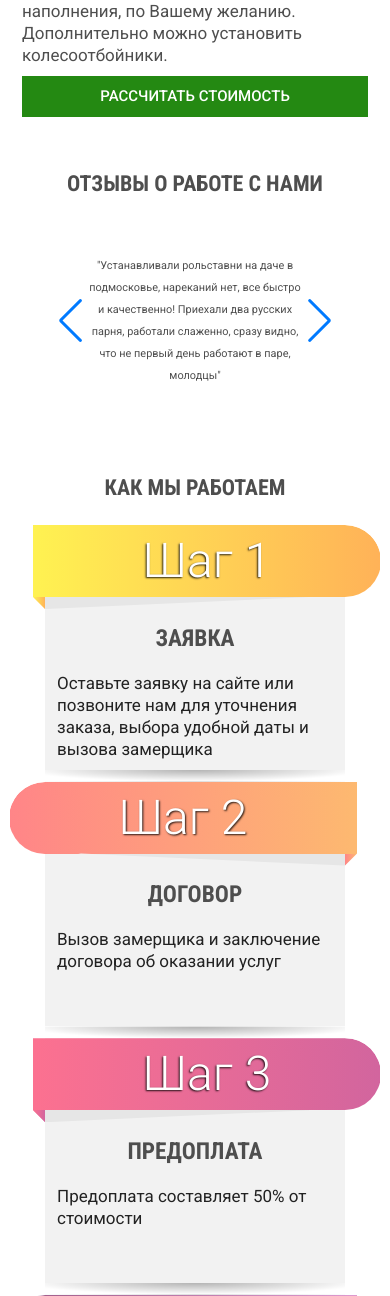
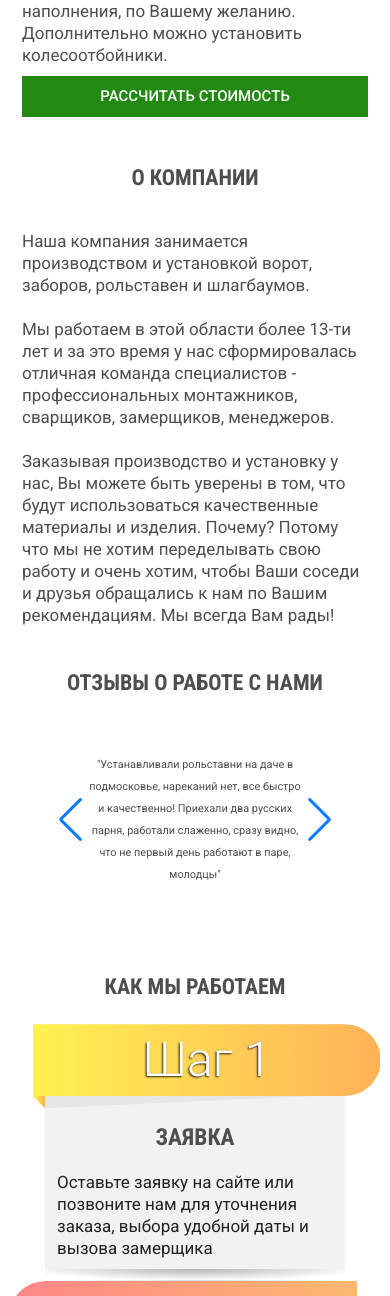
Before and after one commit to artem-create16/site_master, a Flask app: page / in a window 390 px wide. Shown: the part 4793-6089 px from the top of the page. Run offline with Flask 2, Linux system fonts and the light colour scheme; some libraries are stand-ins or nearby versions.

Commit message:
Added about section

```diff
--- a/application/static/main.css
+++ b/application/static/main.css
@@ -939,6 +939,36 @@ footer {
     }
 }
 
+.text-about {
+    margin-left: 100px;
+    /*text-align: center;*/
+}
+
+
+.title.about {
+    margin-left: 65px;
+}
+
+.about .title-about {
+    margin-left: 150px;
+}
+
+@media only screen and (max-width: 767px) {
+
+    .about {
+        margin-top: -56px;
+        margin-bottom: 40px;
+    }
+
+    .text-about {
+        margin-left: 0;
+        padding: 0 0.75rem;
+    }
+
+    .title.about {
+        margin-left: 0;
+    }
+}
 
 /*SWIPER*/
 
--- a/application/templates/flash.html
+++ b/application/templates/flash.html
@@ -8,6 +8,7 @@
     <script src="https://cdn.jsdelivr.net/npm/bootstrap@5.0.2/dist/js/bootstrap.bundle.min.js"
             integrity="sha384-MrcW6ZMFYlzcLA8Nl+NtUVF0sA7MsXsP1UyJoMp4YLEuNSfAP+JcXn/tWtIaxVXM"
             crossorigin="anonymous"></script>
+    <script src="https://ajax.googleapis.com/ajax/libs/jquery/2.1.4/jquery.min.js"></script>
     <style>
         ol, ul {
      padding-left: 0;
@@ -22,7 +23,7 @@
 {% with messages = get_flashed_messages() %}
 {% if messages %}
 {% for message in messages %}
-<div class="alert alert-success alert-dismissible fade show" role="alert">
+<div class="alert alert-success alert-dismissible alert-wrap fade show" role="alert">
     <p>{{ message }}</p>
     <p>Мы Вам обязательно перезвоним!</p>
     <button type="button" class="btn-close" data-bs-dismiss="alert" aria-label="Закрыть"></button>
--- a/application/templates/index.html
+++ b/application/templates/index.html
@@ -25,7 +25,7 @@
             var anchor = $(this);
             $('html, body').stop().animate({
                 scrollTop: $(anchor.attr('href')).offset().top
-            }, 777);
+            }, 10);
             e.preventDefault();
             return false;
         });
@@ -58,7 +58,7 @@
     <div class="top-menu-holder">
         <div class="wrapper">
             <ul class='top-menu clearfix'>
-                <li><a href='/about/'>О нас</a></li>
+                <li><a href='#about'>О нас</a></li>
                 <!--                <li><a href="#kind">Виды роллет</a></li>-->
                 <li><a href='/action/'>Акции</a></li>
                 <li><a href='/gallery/'>Фото</a></li>
@@ -309,6 +309,28 @@
 </div>
 
 <div class="wrapper">
+    <div class="about">
+        <div class="title about">
+            <a id="about">
+                <h2>О компании</h2>
+            </a>
+        </div>
+        <div class="text-about">
+            Наша компания занимается производством и установкой ворот, заборов, рольставен и шлагбаумов.
+            <br>
+            <br>
+            Мы работаем в этой области более 13-ти лет и за это время у нас сформировалась отличная команда специалистов
+            - профессиональных монтажников, сварщиков, замерщиков, менеджеров.
+            <br>
+            <br>
+            Заказывая производство и установку у нас, Вы можете быть уверены в том, что будут использоваться
+            качественные материалы и изделия. Почему? Потому что мы не хотим переделывать свою работу и очень хотим,
+            чтобы Ваши соседи и друзья обращались к нам по Вашим рекомендациям. Мы всегда Вам рады!
+        </div>
+    </div>
+</div>
+
+<div class="wrapper">
     <section>
         <div class="content">
             <div class="work-title"><h2>Отзывы о работе с нами</h2></div>
@@ -399,13 +421,15 @@
 </div>
 <script src="https://cdn.jsdelivr.net/npm/sweetalert2@11.0.16/dist/sweetalert2.all.min.js"></script>
 <script>
-  function flash() {Swal.fire({
-  position: 'top',
-  icon: 'success',
-  title: 'Your work has been saved',
-  showConfirmButton: false,
-  timer: 2000
-})}
+    function flash() {
+        Swal.fire({
+            position: 'top',
+            icon: 'success',
+            title: 'Your work has been saved',
+            showConfirmButton: false,
+            timer: 2000
+        })
+    }
 </script>
 
 <form action="" method="POST">
```
